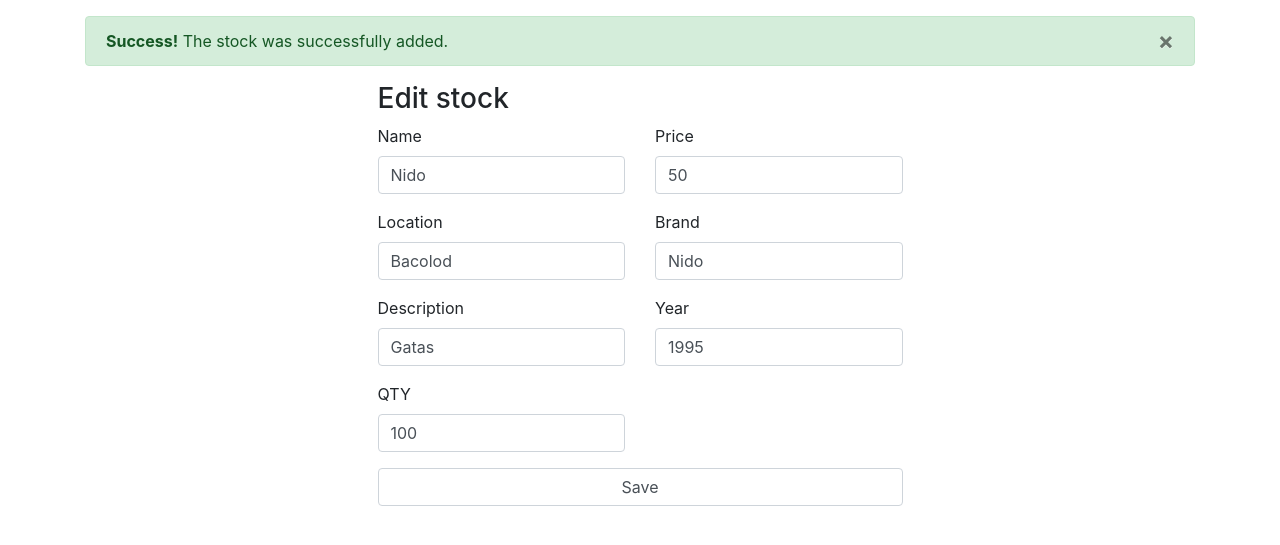
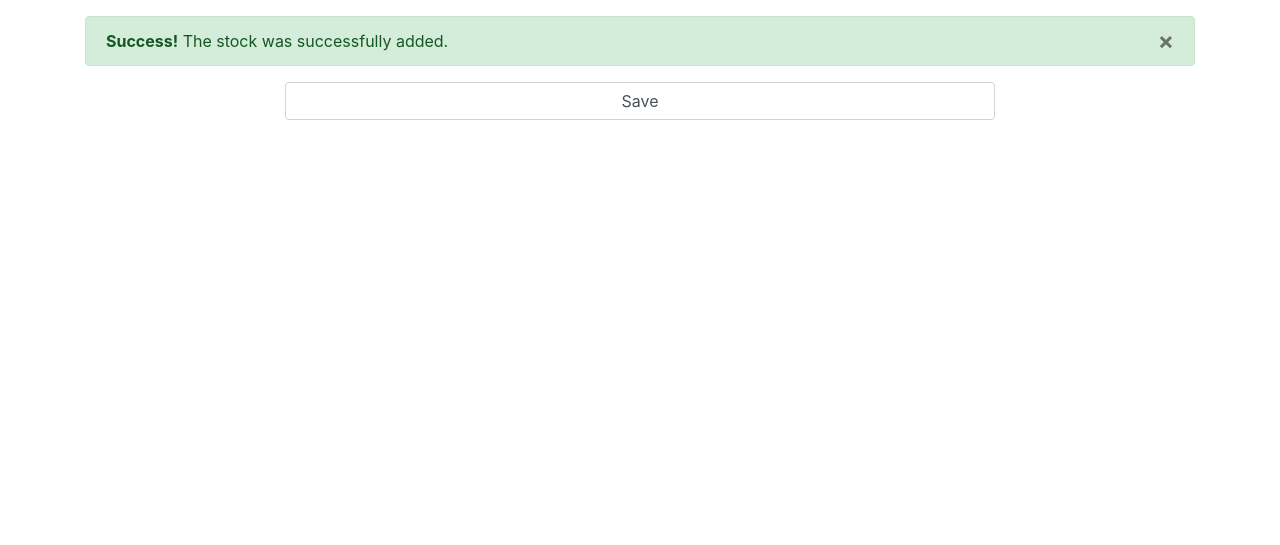
Before and after one commit to jackwander/inventory.dev, a PHP site: page /index.php?act=edit&id=12 in a window 1280 px wide. Shown: the part 56-601 px from the top of the page. Run offline with PHP 8.4, Linux system fonts and the light colour scheme; the visitor is signed in with stand-in values (Sample User, id 1); data comes from the database, SQL or seed files in the repository; data that the repository does not hold is empty.

Commit message:
Change ID variable to dynamic. Change col size.

```diff
--- a/www/includes/editstock.php
+++ b/www/includes/editstock.php
@@ -1,10 +1,9 @@
-<div class="offset-md-3 col-md-6">
-<h3>Edit stock</h3>
+<div class="offset-md-2 col-md-8">
 <form action="/processes/process.stock.php?action=edit" method="POST" onsubmit="return confirm('Are you sure you want to edit this?')">
 <?php
   $stocks = new Stock();
   // Ang $id ara na sa index na define.
-  $result = $stocks->get_stock($id);
+  $result = $stocks->get_stock($value['stock_id']);
 ?>
 <?php foreach ($result as $value): ?>
   <input type="hidden" name="id" value="<?php echo $value['stock_id'] ?>">
```
